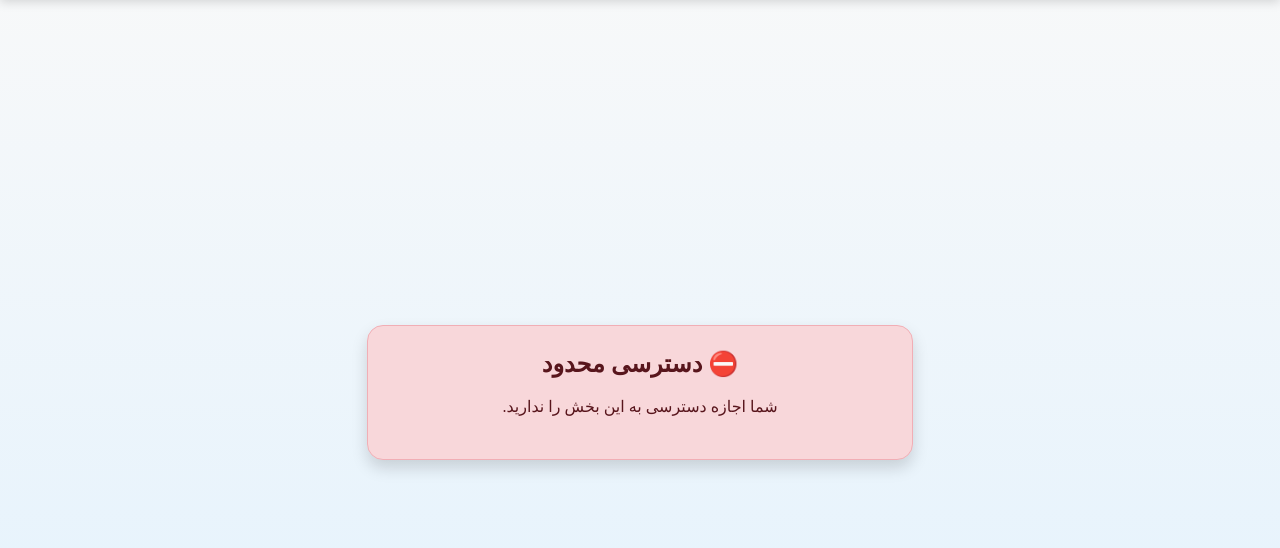
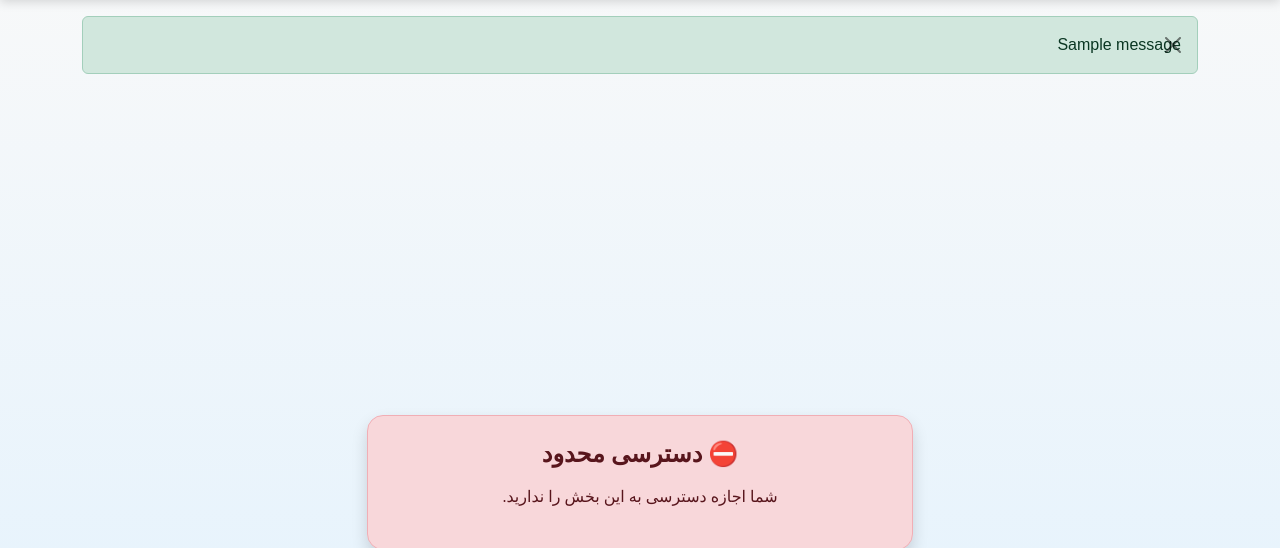
Before and after one commit to mehnan2001/kanoon-marefat, a Django app: page /course/add in a window 1280 px wide. Shown: the part 70-618 px from the top of the page. Run offline with Django 5.2, Linux system fonts and the light colour scheme; tables that the repository leaves empty hold one stand-in row (values such as "Sample post"); one stand-in notice (Sample message) is shown; some libraries are stand-ins or nearby versions; some web fonts are replaced.

Commit message:
show messages

```diff
--- a/courses/views.py
+++ b/courses/views.py
@@ -1,6 +1,9 @@
+from django.contrib.messages.context_processors import messages
 from django.db.models import Q
 from django.views import generic
 from django.urls import reverse_lazy
+from django.contrib import messages
+
 from . import forms
 
 from .models import CourseModel as Course
@@ -40,7 +43,7 @@ class CourseAddView(generic.CreateView):
     success_url = reverse_lazy('all_courses')  # Redirect to the list of courses after adding a new one
 
     def form_valid(self, form):
-        # You can add custom logic here if needed
+        messages.success(self.request, f'پست جدید با موفقیت اضافه شد.')
         return super().form_valid(form)
 
 
@@ -57,6 +60,7 @@ class CourseUpdateView(generic.UpdateView):
         return context
 
     def form_valid(self, form):
+        messages.success(self.request, f'پست با موفقیت ویرایش شد.')
         return super().form_valid(form)
 
 
@@ -64,3 +68,7 @@ class CourseDeleteView(generic.DeleteView):
     model = Course
     template_name = 'courses/course_confirm_delete.html'  # صفحه تایید حذف
     success_url = reverse_lazy('all_courses')  # به کجا بره بعد از حذف موفق
+
+    def form_valid(self, form):
+        messages.success(self.request, f'پست با موفقیت حذف شد.')
+        return super().form_valid(form)
--- a/templates/_base.html
+++ b/templates/_base.html
@@ -219,6 +219,17 @@
   {% endif %}
 </div>
 
+{% if messages %}
+  <div class="container mt-3">
+    {% for message in messages %}
+      <div class="alert alert-{{ message.tags }} alert-dismissible fade show" role="alert">
+        {{ message }}
+        <button type="button" class="btn-close" data-bs-dismiss="alert" aria-label="Close"></button>
+      </div>
+    {% endfor %}
+  </div>
+{% endif %}
+
 {% block content %}
 <!-- محتوای صفحه اینجا -->
 {% endblock %}
```
Also changed, not shown: accounts/views.py (+6 -3 lines), db.sqlite3.
